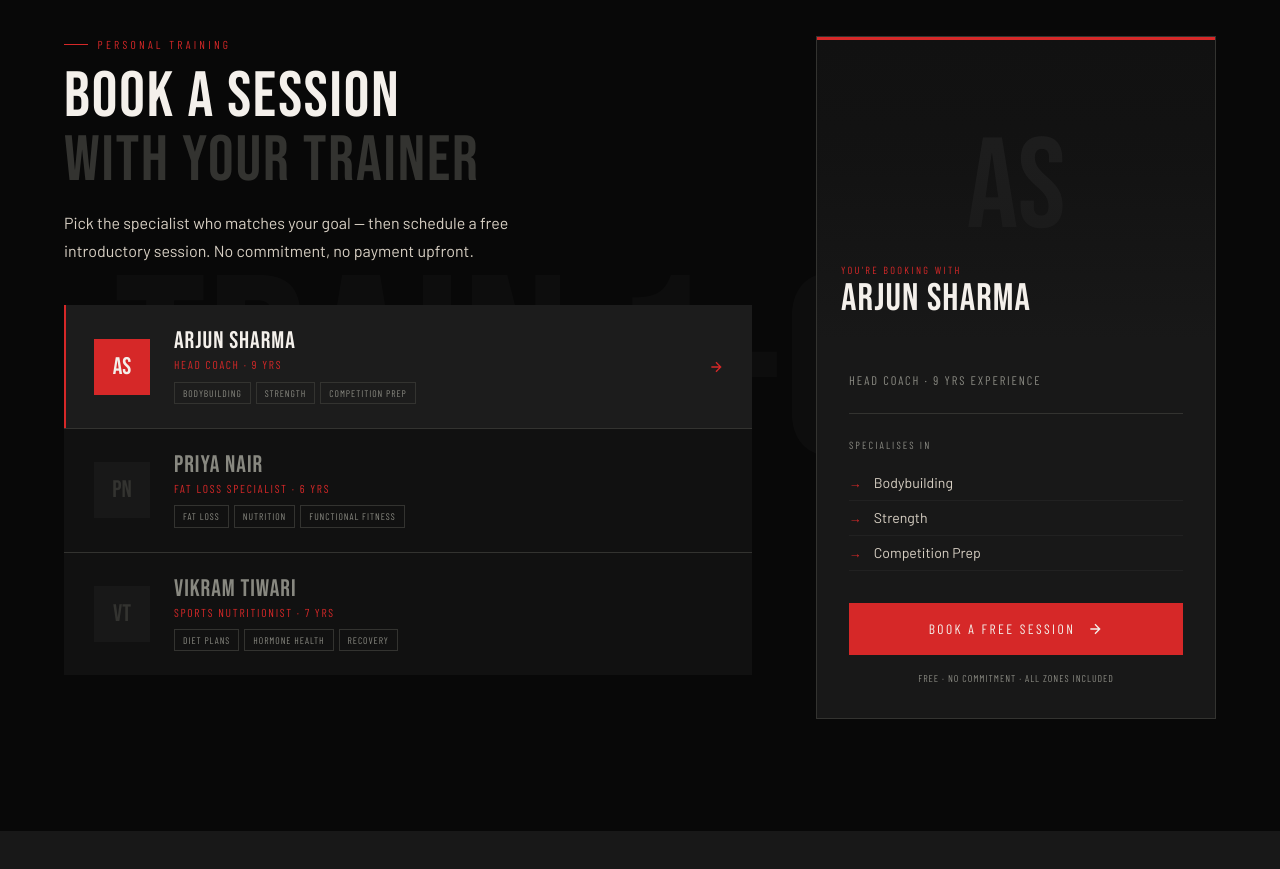
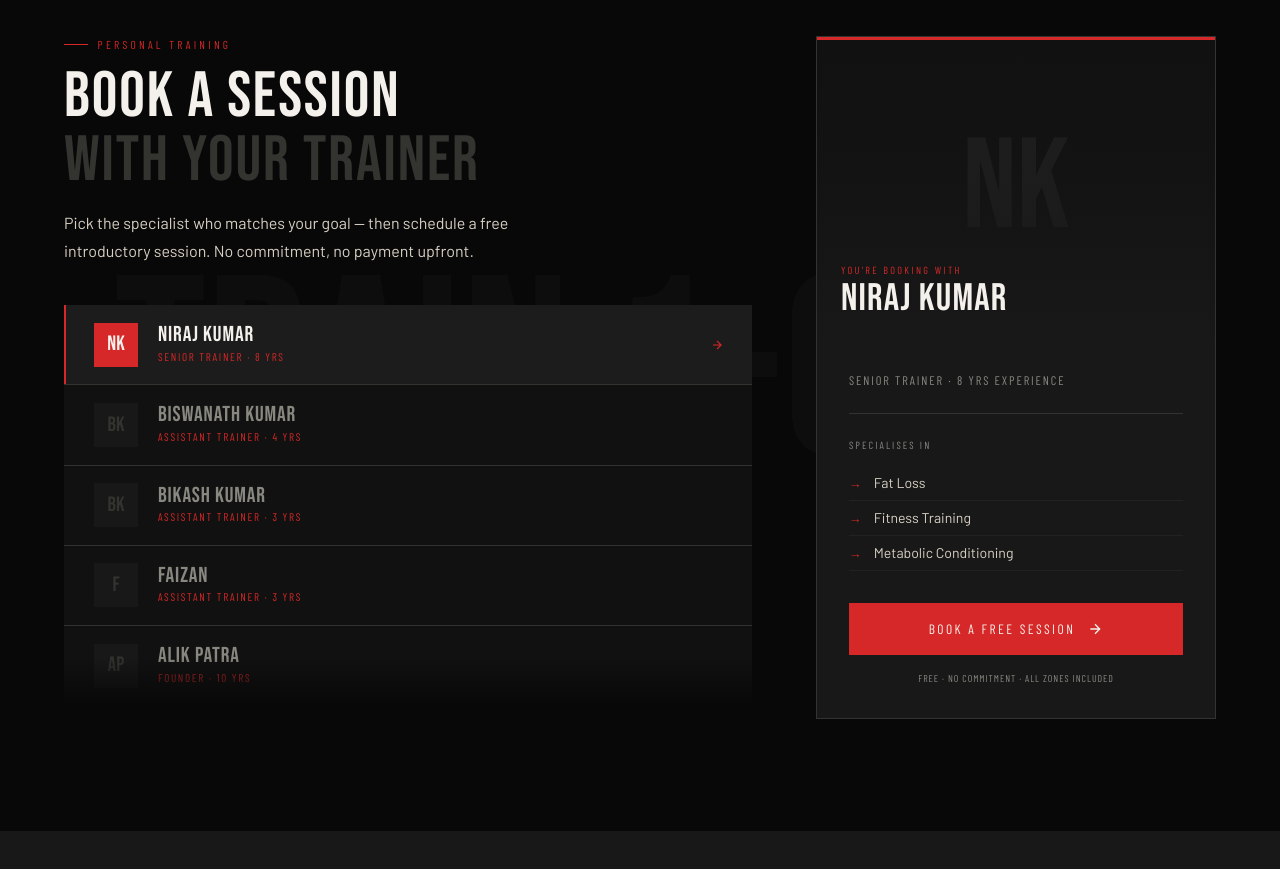
Before and after one commit to al-habibi-1107/SparkFitnessZone, a Next.js app: page / in a window 1280 px wide. Shown: the part 2440-3309 px from the top of the page. Built offline with nearby package versions, Linux system fonts and the light colour scheme; no server answers.

Commit message:
Phase 1 UI

```diff
--- a/src/components/sections/BookTrainer.tsx
+++ b/src/components/sections/BookTrainer.tsx
@@ -8,27 +8,43 @@ import BookTrainerClient, { type TrainerOption } from "./BookTrainerClient";
 
 const STATIC: TrainerOption[] = [
   {
-    slug:        "arjun-sharma",
-    name:        "Arjun Sharma",
-    role:        "Head Coach",
-    experience:  9,
-    specialisms: ["Bodybuilding", "Strength", "Competition Prep"],
+    slug:        "niraj-kumar",
+    name:        "Niraj Kumar",
+    role:        "Senior Trainer",
+    experience:  8,
+    specialisms: ["Fat Loss", "Fitness Training", "Metabolic Conditioning"],
     imageUrl:    null,
   },
   {
-    slug:        "priya-nair",
-    name:        "Priya Nair",
-    role:        "Fat Loss Specialist",
-    experience:  6,
-    specialisms: ["Fat Loss", "Nutrition", "Functional Fitness"],
+    slug:        "biswanath-kumar",
+    name:        "Biswanath Kumar",
+    role:        "Assistant Trainer",
+    experience:  4,
+    specialisms: ["Muscle Building", "Hypertrophy", "Certified Fitness"],
     imageUrl:    null,
   },
   {
-    slug:        "vikram-tiwari",
-    name:        "Vikram Tiwari",
-    role:        "Sports Nutritionist",
-    experience:  7,
-    specialisms: ["Diet Plans", "Hormone Health", "Recovery"],
+    slug:        "bikash-kumar",
+    name:        "Bikash Kumar",
+    role:        "Assistant Trainer",
+    experience:  3,
+    specialisms: ["Fat Loss", "Overall Health", "Wellness"],
+    imageUrl:    null,
+  },
+  {
+    slug:        "faizan",
+    name:        "Faizan",
+    role:        "Assistant Trainer",
+    experience:  3,
+    specialisms: ["Muscle Building", "Strength Training", "Body Composition"],
+    imageUrl:    null,
+  },
+  {
+    slug:        "alik-patra",
+    name:        "Alik Patra",
+    role:        "Founder",
+    experience:  10,
+    specialisms: ["Training Strategy", "Member Development", "Gym Programming"],
     imageUrl:    null,
   },
 ];
--- a/src/components/sections/BookTrainerClient.tsx
+++ b/src/components/sections/BookTrainerClient.tsx
@@ -66,8 +66,9 @@ export default function BookTrainerClient({ trainers }: { trainers: TrainerOptio
               </p>
             </div>
 
-            {/* Trainer tiles */}
-            <div className="flex flex-col gap-[1px] bg-dark-gray">
+            {/* Trainer tiles — scrollable so adding more trainers never breaks layout */}
+            <div className="relative">
+              <div className="flex flex-col gap-[1px] bg-dark-gray max-h-[420px] overflow-y-auto">
                 {trainers.map((trainer, i) => {
                   const isActive = i === selected;
                   return (
@@ -77,8 +78,8 @@ export default function BookTrainerClient({ trainers }: { trainers: TrainerOptio
                       onClick={() => setSelected(i)}
                       whileTap={{ scale: 0.995 }}
                       className={[
-                      "group relative w-full text-left px-7 py-6 transition-colors duration-200 cursor-pointer",
-                      "flex items-center gap-6",
+                        "group relative w-full text-left px-7 py-[1.1rem] transition-colors duration-200 cursor-pointer",
+                        "flex items-center gap-5",
                         isActive
                           ? "bg-[#1c1c1c] border-l-2 border-red"
                           : "bg-charcoal hover:bg-[#181818] border-l-2 border-transparent",
@@ -88,8 +89,8 @@ export default function BookTrainerClient({ trainers }: { trainers: TrainerOptio
                       {/* Initials avatar */}
                       <div
                         className={[
-                        "shrink-0 w-14 h-14 flex items-center justify-center",
-                        "font-display text-[1.5rem] leading-none",
+                          "shrink-0 w-11 h-11 flex items-center justify-center",
+                          "font-display text-[1.3rem] leading-none",
                           "transition-colors duration-200",
                           isActive
                             ? "bg-red text-white"
@@ -103,29 +104,19 @@ export default function BookTrainerClient({ trainers }: { trainers: TrainerOptio
                       {/* Info */}
                       <div className="flex-1 min-w-0">
                         <p className={[
-                        "font-display text-[1.5rem] leading-none tracking-[0.04em] mb-[3px] transition-colors duration-200",
+                          "font-display text-[1.35rem] leading-none tracking-[0.04em] mb-[3px] transition-colors duration-200",
                           isActive ? "text-white" : "text-gray group-hover:text-white",
                         ].join(" ")}>
                           {trainer.name.toUpperCase()}
                         </p>
-                      <p className="font-condensed text-[0.72rem] tracking-[0.15em] uppercase text-red mb-2">
+                        <p className="font-condensed text-[0.7rem] tracking-[0.15em] uppercase text-red">
                           {trainer.role} · {trainer.experience} Yrs
                         </p>
-                      <div className="flex flex-wrap gap-[5px]">
-                        {trainer.specialisms.map((s) => (
-                          <span
-                            key={s}
-                            className="font-condensed text-[0.6rem] tracking-[0.1em] uppercase text-gray px-[8px] py-[3px] border border-dark-gray"
-                          >
-                            {s}
-                          </span>
-                        ))}
-                      </div>
                       </div>
 
                       {/* Active arrow */}
                       <svg
-                      width="16" height="16" viewBox="0 0 24 24"
+                        width="14" height="14" viewBox="0 0 24 24"
                         fill="none" stroke="currentColor" strokeWidth="2"
                         aria-hidden="true"
                         className={[
@@ -138,6 +129,18 @@ export default function BookTrainerClient({ trainers }: { trainers: TrainerOptio
                     </motion.button>
                   );
                 })}
+              </div>
+
+              {/* Bottom fade — hints that more trainers are scrollable */}
+              {trainers.length > 4 && (
+                <div
+                  aria-hidden="true"
+                  className="pointer-events-none absolute bottom-0 left-0 right-0 h-12"
+                  style={{
+                    background: "linear-gradient(to bottom, transparent, var(--black))",
+                  }}
+                />
+              )}
             </div>
 
           </div>
```
Also changed, not shown: extra_details.txt, 1 other file (tests, documents, lock files or other folders). Lines whose indentation alone changed are shown as unchanged.
